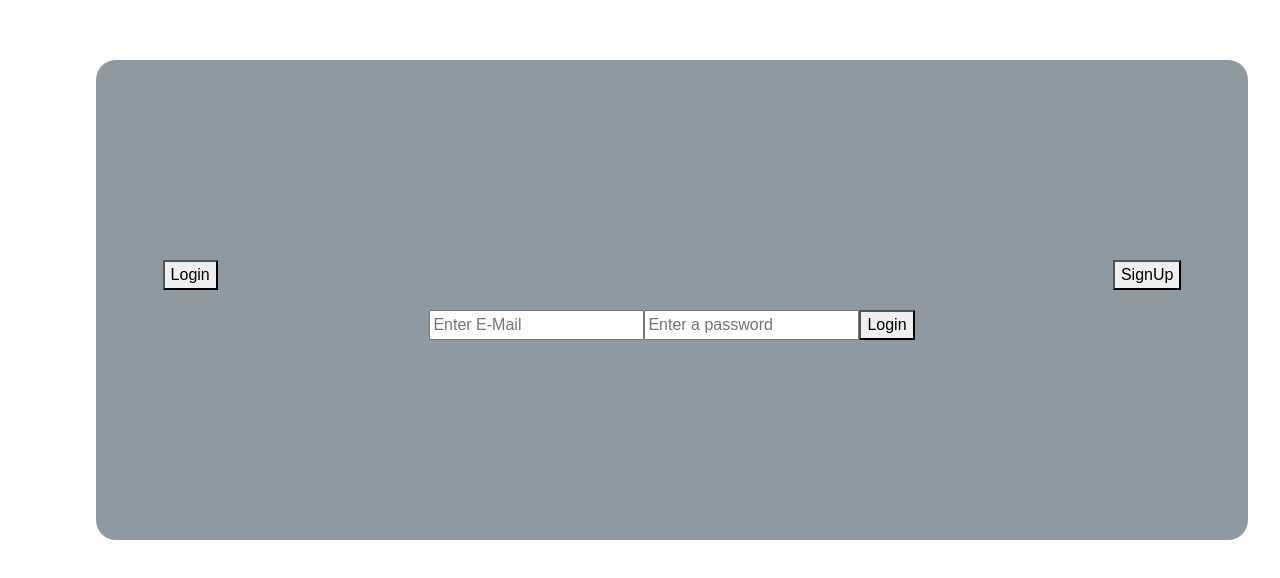
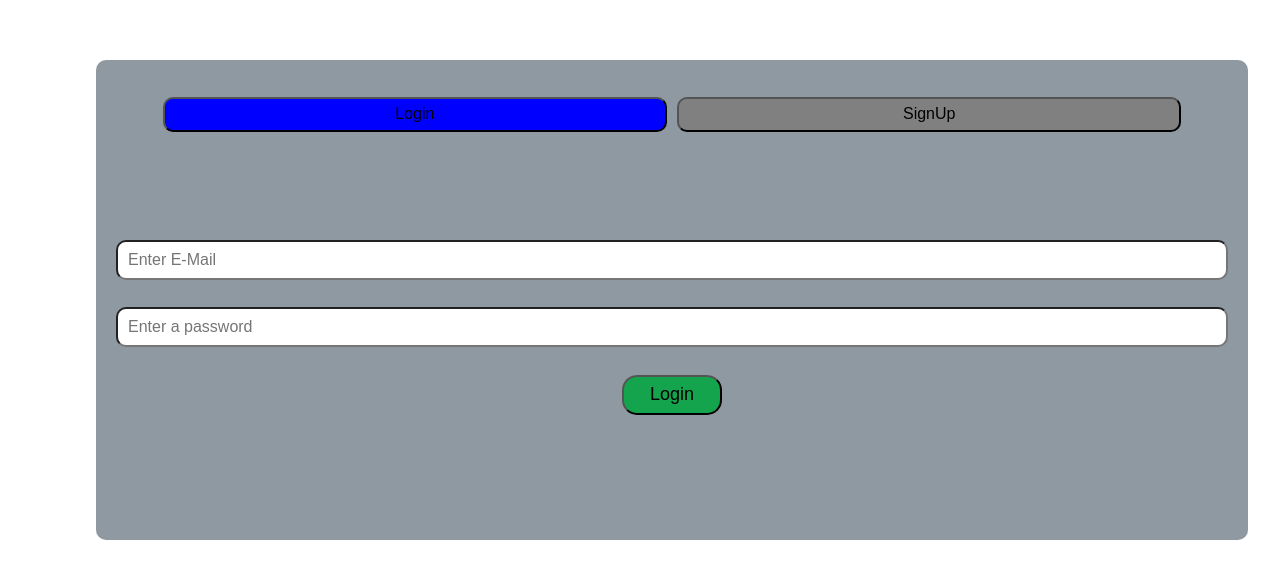
Before and after one commit to adw-ith/Hackify24, a React (Vite) app: page /signup in a window 1280 px wide. Shown: the part 132-710 px from the top of the page. Built offline with nearby package versions, Linux system fonts and the light colour scheme.

Commit message:
sign up login

```diff
--- a/src/index.css
+++ b/src/index.css
@@ -1,3 +1,45 @@
 *{
   font-family:Arial, Helvetica, sans-serif;
+  padding: 0;
+  margin: 0;
+  box-sizing: border-box;
 }
+
+
+/* signup/login */
+.switch-btn{
+  width: 100%;
+  height: 35px;
+  border-radius: 10px;
+  background-color: blue;
+}
+.switch-btn-active{
+  background-color: gray;
+}
+
+.signUpForm{
+  width: 100%;
+  height: 80%;
+  padding: 20px 10px;
+  display: grid;
+  place-items: center;
+  gap: 10px;
+}
+.signUpForm input{
+  width: 100%;
+  height: 40px;
+  border-radius: 10px;
+  padding: 0 10px;
+}
+.signUpForm .signupSubmit{
+  width: 100px;
+  height: 40px;
+  display: flex;
+  align-items: center;
+  justify-content: center;
+  padding: 10px;
+  font-size: 18px;
+  border-radius: 15px;
+  text-decoration: none;
+  background-color: #14A44D;
+}
--- a/src/pages/signup.tsx
+++ b/src/pages/signup.tsx
@@ -10,19 +10,19 @@ export default function SignupForm() {
     console.log("Form submitted");
   };
   const signin =  (
-      <section style={{width: "100dvw", height: "100dvh", display: "flex", alignItems: "center", justifyContent: "center"}}>
-        <div style={{width: "90dvw", height: "60dvh", display: "flex",flexDirection: "column", alignItems:"center", justifyContent: "center",  gap: "20px",  background: "rgba(33, 53, 71, 0.5)", borderRadius: "20px", padding: "20px 10px"}}>
-            <div style={{width: "90%", display: "flex", flexDirection: "row", alignItems: "center", justifyContent: "space-between"}}>
-              <button className={`switch-btn ${state ? "":"switch-btn-active"}`} onClick={() => {
-                setState(true);
-              }}>Login</button>
-              <button className="switch-btn">SignUp</button>
-            </div>
+      <section style={{width: "100dvw", height: "100dvh", display: "flex", alignItems: "center", justifyContent: "center", overflow: "hidden"}}>
+        <div style={{width: "90dvw", height: "60dvh", display: "flex", flexDirection: "column", alignItems:"center", justifyContent: "center",  gap: "20px",  background: "rgba(33, 53, 71, 0.5)", borderRadius: "10px", padding: "20px 10px"}}>
+          <div style={{width: "90%", display: "flex", flexDirection: "row", alignItems: "center", justifyContent: "space-between", gap: "10px"}}>
+            <button className={`switch-btn ${state ? "":"switch-btn-active"}`} onClick={() => {
+              setState(true);
+            }}>Login</button>
+            <button className="switch-btn">SignUp</button>
+          </div>
           <form className="signUpForm" onSubmit={handleSubmit}>
-            <input type="text" name="" id="" placeholder="Enter UserName"/>
-            <input type="email" name="" id="" placeholder="Enter E-Mail"/>
-            <input type="password" name="" id="" placeholder="Enter a password"/>
-            <input type="password" name="" id="" placeholder="Confirm password"/>
+            <input type="text" placeholder="Enter UserName"/>
+            <input type="email" placeholder="Enter E-Mail"/>
+            <input type="password" placeholder="Enter a password"/>
+            <input type="password" placeholder="Confirm password"/>
             <Link to='/preferences'><button className="signupSubmit" type="submit">SignUp</button></Link>
           </form>
         </div>
@@ -30,16 +30,16 @@ export default function SignupForm() {
   );
   const login =  (
       <section style={{width: "100dvw", height: "100dvh", display: "flex", alignItems: "center", justifyContent: "center"}}>
-        <div style={{width: "90dvw", height: "60dvh", display: "flex",flexDirection: "column", alignItems:"center", justifyContent: "center",  gap: "20px",  background: "rgba(33, 53, 71, 0.5)", borderRadius: "20px", padding: "20px 10px"}}>
-            <div style={{width: "90%", display: "flex", flexDirection: "row", alignItems: "center", justifyContent: "space-between"}}>
+        <div style={{width: "90dvw", height: "60dvh", display: "flex",flexDirection: "column", alignItems:"center", justifyContent: "center",  gap: "20px",  background: "rgba(33, 53, 71, 0.5)", borderRadius: "10px", padding: "20px 10px"}}>
+            <div style={{width: "90%", display: "flex", flexDirection: "row", alignItems: "center", justifyContent: "space-between", gap: "10px"}}>
               <button className="switch-btn">Login</button>
               <button className={`switch-btn ${(state)? "switch-btn-active":""}`} onClick={() =>{
                 setState(false)
               }}>SignUp</button>
             </div>
-          <form className="signUpForm" onSubmit={handleSubmit}>
-            <input type="email" name="" id="" placeholder="Enter E-Mail"/>
-            <input type="password" name="" id="" placeholder="Enter a password"/>
+          <form className="signUpForm" style={{padding: "80px 10px"}} onSubmit={handleSubmit}>
+            <input type="email" placeholder="Enter E-Mail"/>
+            <input type="password" placeholder="Enter a password"/>
             <button className="signupSubmit" type="submit">Login</button>
           </form>
         </div>
```
